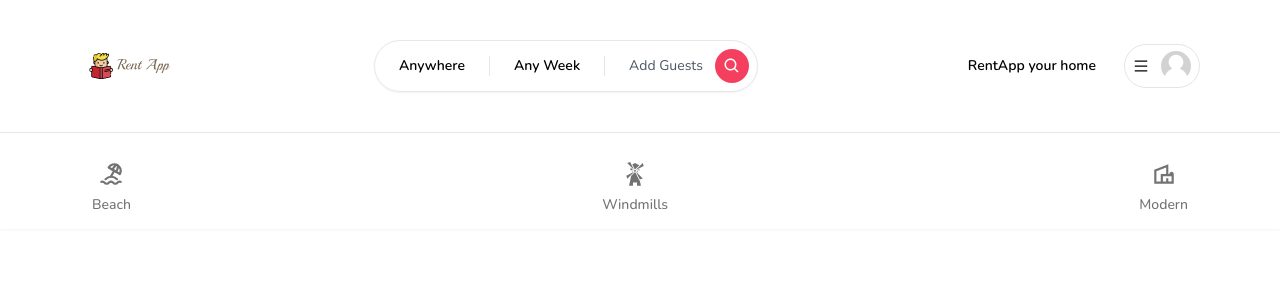
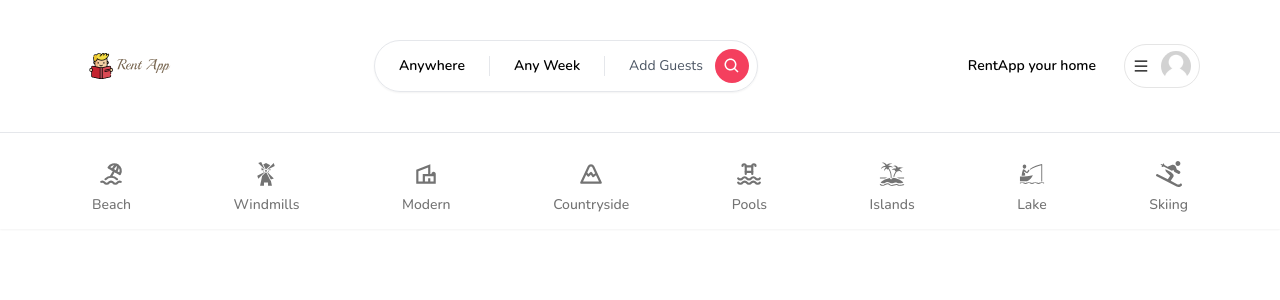
Before and after one commit to yuuki-fuji/RentApp, a Next.js app: page / in a window 1280 px wide. Shown: the top 300 px of the page. Built offline with nearby package versions, Linux system fonts and the light colour scheme; no server answers.

Commit message:
カテゴリの追加

```diff
--- a/app/components/navbar/Categories.tsx
+++ b/app/components/navbar/Categories.tsx
@@ -1,7 +1,8 @@
 import Container from "../Container";
 
-import { TbBeach } from 'react-icons/tb'
-import { GiWindmill } from 'react-icons/gi'
+import { FaSkiing } from 'react-icons/fa'
+import { TbBeach, TbMountain, TbPool } from 'react-icons/tb'
+import { GiBoatFishing, GiIsland, GiWindmill } from 'react-icons/gi'
 import { MdOutlineVilla } from 'react-icons/md'
 import CategoryBox from "../CategoryBox";
 import { usePathname, useSearchParams } from "next/navigation";
@@ -21,6 +22,31 @@ export const categories = [
         label: 'Modern',
         icon: MdOutlineVilla,
         description: 'This property is modern!'
+    },
+    {
+        label: 'Countryside',
+        icon: TbMountain,
+        description: 'This property is the countryside!'
+    },
+    {
+        label: 'Pools',
+        icon: TbPool,
+        description: 'This property has a pool!'
+    },
+    {
+        label: 'Islands',
+        icon: GiIsland,
+        description: 'This property is on island!'
+    },
+    {
+        label: 'Lake',
+        icon: GiBoatFishing,
+        description: 'This property is close to a lake!'
+    },
+    {
+        label: 'Skiing',
+        icon: FaSkiing,
+        description: 'This property has skiing activities!'
     },
 ]
 
```
